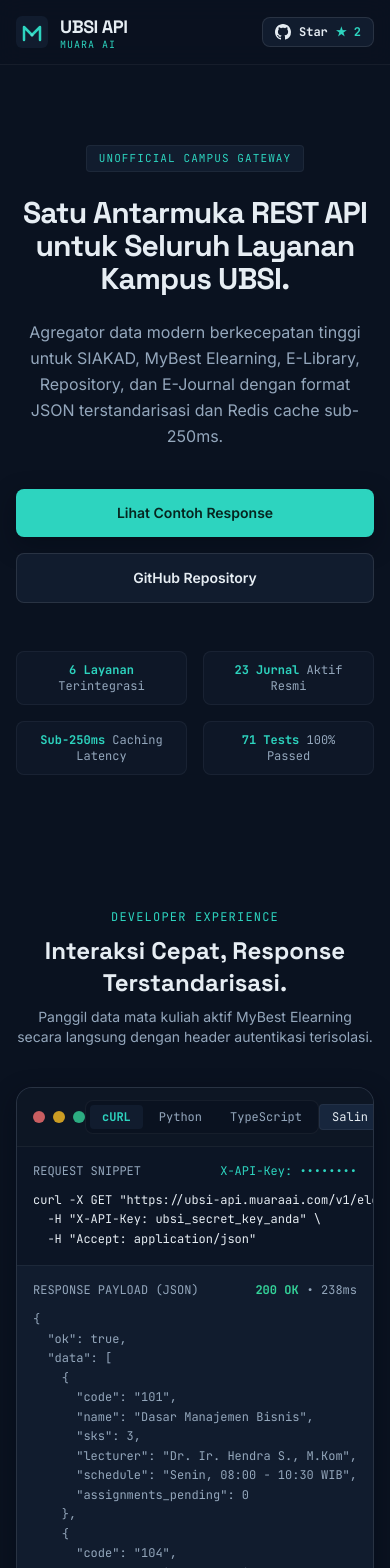
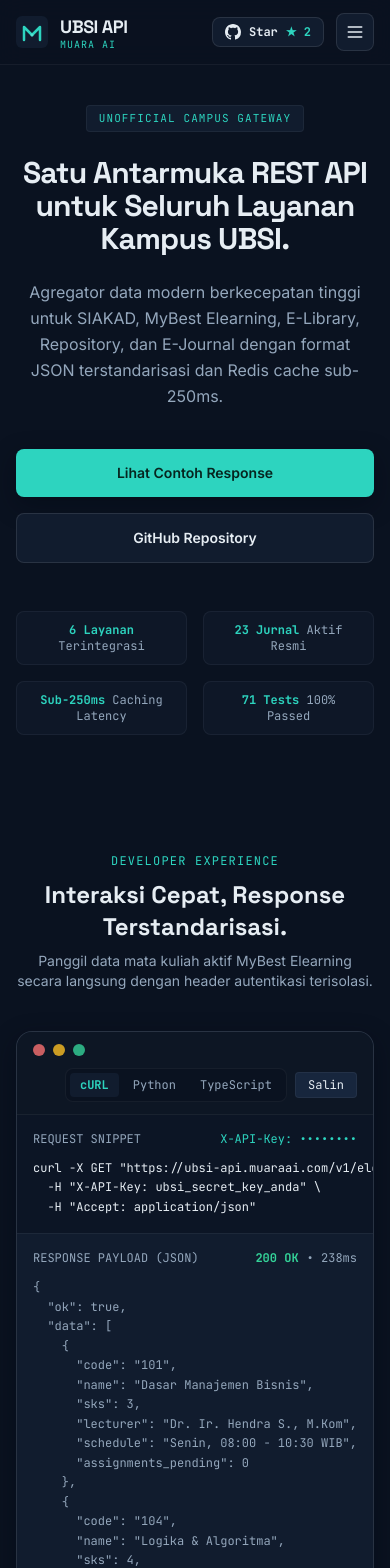
Before and after one commit to MuaraAI/UBSI-API, a Next.js app in the folder web/: page / in a window 390 px wide. Shown: the top 1568 px of the page. Built offline with nearby package versions, Linux system fonts and the light colour scheme; no server answers.

Commit message:
fix(web): improve mobile responsiveness, add mobile navbar drawer, and custom dark scrollbars

```diff
--- a/web/src/app/globals.css
+++ b/web/src/app/globals.css
@@ -28,6 +28,30 @@
   outline-offset: 2px;
 }
 
+/* Custom dark scrollbar for code blocks & pre elements */
+* {
+  scrollbar-width: thin;
+  scrollbar-color: #1E2D42 transparent;
+}
+
+::-webkit-scrollbar {
+  width: 5px;
+  height: 5px;
+}
+
+::-webkit-scrollbar-track {
+  background: transparent;
+}
+
+::-webkit-scrollbar-thumb {
+  background: #1E2D42;
+  border-radius: 4px;
+}
+
+::-webkit-scrollbar-thumb:hover {
+  background: #2DD4BF;
+}
+
 @media (prefers-reduced-motion: reduce) {
   * {
     animation-duration: 0.01ms !important;
--- a/web/src/components/CodeShowcase.tsx
+++ b/web/src/components/CodeShowcase.tsx
@@ -38,7 +38,7 @@
       {/* Terminal Window */}
       <div className="rounded-lg bg-[#111C2E] border border-white/10 shadow-float overflow-hidden">
         {/* macOS Window Title Bar */}
-        <div className="flex items-center justify-between px-4 py-3 bg-[#0D1624] border-b border-white/5">
+        <div className="flex flex-wrap items-center justify-between gap-3 px-4 py-3 bg-[#0D1624] border-b border-white/5">
           <div className="flex items-center gap-2">
             <span className="w-3 h-3 rounded-full bg-[#F87171]/80 inline-block" />
             <span className="w-3 h-3 rounded-full bg-[#FBBF24]/80 inline-block" />
@@ -48,13 +48,14 @@
             </span>
           </div>
 
+          <div className="flex items-center gap-2 ml-auto sm:ml-0">
             {/* Language Selector Tabs */}
             <div className="flex items-center gap-1 bg-[#0A1220] p-1 rounded-md border border-white/5">
               {(["curl", "python", "typescript"] as const).map((tab) => (
                 <button
                   key={tab}
                   onClick={() => setActiveTab(tab)}
-                className={`px-3 py-1 rounded text-xs font-mono transition-colors ${
+                  className={`px-2.5 py-1 rounded text-xs font-mono transition-colors ${
                     activeTab === tab
                       ? "bg-[#111C2E] text-[#2DD4BF] font-semibold"
                       : "text-[#94A7BC] hover:text-[#E6EDF3]"
@@ -68,11 +69,12 @@
             {/* Copy Button */}
             <button
               onClick={handleCopy}
-            className="inline-flex items-center gap-1.5 px-3 py-1 rounded bg-[#17263D] hover:bg-[#1C2F4C] text-xs font-mono text-[#E6EDF3] transition-colors border border-white/5"
+              className="inline-flex items-center gap-1.5 px-3 py-1 rounded bg-[#17263D] hover:bg-[#1C2F4C] text-xs font-mono text-[#E6EDF3] transition-colors border border-white/5 shrink-0"
               aria-label="Salin snippet kode"
             >
               <span>{copied ? "Disalin!" : "Salin"}</span>
             </button>
+          </div>
         </div>
 
         {/* Code & Response Grid */}
--- a/web/src/components/Hero.tsx
+++ b/web/src/components/Hero.tsx
@@ -26,7 +26,7 @@
   return (
     <section
       ref={heroRef}
-      className="relative pt-20 pb-16 md:pt-28 md:pb-24 px-4 sm:px-6 max-w-7xl mx-auto text-center flex flex-col items-center"
+      className="relative pt-10 pb-12 sm:pt-16 sm:pb-16 md:pt-24 md:pb-20 px-4 sm:px-6 max-w-7xl mx-auto text-center flex flex-col items-center"
     >
       {/* Decorative background glow */}
       <div
--- a/web/src/components/Navbar.tsx
+++ b/web/src/components/Navbar.tsx
@@ -1,10 +1,14 @@
-import React from "react";
+"use client";
+
+import React, { useState } from "react";
 import Link from "next/link";
 import { Monogram } from "./Monogram";
 
 export function Navbar({ starsCount = 2 }: { starsCount?: number }) {
+  const [mobileMenuOpen, setMobileMenuOpen] = useState(false);
+
   return (
-    <header className="sticky top-0 z-50 w-full border-b border-white/5 bg-[#0A1220]/80 backdrop-blur-md">
+    <header className="sticky top-0 z-50 w-full border-b border-white/5 bg-[#0A1220]/90 backdrop-blur-md">
       <div className="max-w-7xl mx-auto px-4 sm:px-6 h-16 flex items-center justify-between">
         {/* Brand */}
         <Link href="/" className="flex items-center gap-3 group focus:outline-none">
@@ -20,7 +24,7 @@
         </Link>
 
         {/* Navigation & Action */}
-        <div className="flex items-center gap-6">
+        <div className="flex items-center gap-3 sm:gap-6">
           <nav className="hidden md:flex items-center gap-6 text-sm text-[#94A7BC]">
             <a href="#showcase" className="hover:text-[#E6EDF3] transition-colors">
               Showcase
@@ -53,8 +57,59 @@
             <span className="font-semibold">Star</span>
             <span className="text-[#2DD4BF] font-bold">★ {starsCount}</span>
           </a>
+
+          {/* Mobile Menu Button */}
+          <button
+            onClick={() => setMobileMenuOpen(!mobileMenuOpen)}
+            className="md:hidden p-2 rounded-md bg-[#111C2E] border border-white/10 text-[#E6EDF3] hover:text-[#2DD4BF] transition-colors"
+            aria-label="Toggle navigation menu"
+          >
+            {mobileMenuOpen ? (
+              <svg className="w-5 h-5" fill="none" viewBox="0 0 24 24" stroke="currentColor">
+                <path strokeLinecap="round" strokeLinejoin="round" strokeWidth={2} d="M6 18L18 6M6 6l12 12" />
+              </svg>
+            ) : (
+              <svg className="w-5 h-5" fill="none" viewBox="0 0 24 24" stroke="currentColor">
+                <path strokeLinecap="round" strokeLinejoin="round" strokeWidth={2} d="M4 6h16M4 12h16M4 18h16" />
+              </svg>
+            )}
+          </button>
         </div>
       </div>
+
+      {/* Mobile Drawer Dropdown */}
+      {mobileMenuOpen && (
+        <div className="md:hidden border-b border-white/5 bg-[#0D1624] px-4 py-3 space-y-2">
+          <a
+            href="#showcase"
+            onClick={() => setMobileMenuOpen(false)}
+            className="block text-sm font-medium text-[#94A7BC] hover:text-[#2DD4BF] py-1 transition-colors"
+          >
+            Showcase
+          </a>
+          <a
+            href="#modules"
+            onClick={() => setMobileMenuOpen(false)}
+            className="block text-sm font-medium text-[#94A7BC] hover:text-[#2DD4BF] py-1 transition-colors"
+          >
+            Modul Layanan
+          </a>
+          <a
+            href="#quickstart"
+            onClick={() => setMobileMenuOpen(false)}
+            className="block text-sm font-medium text-[#94A7BC] hover:text-[#2DD4BF] py-1 transition-colors"
+          >
+            Quickstart (Instalasi)
+          </a>
+          <a
+            href="#contributors"
+            onClick={() => setMobileMenuOpen(false)}
+            className="block text-sm font-medium text-[#94A7BC] hover:text-[#2DD4BF] py-1 transition-colors"
+          >
+            Kontributor Mahasiswa
+          </a>
+        </div>
+      )}
     </header>
   );
 }
```
Lines whose indentation alone changed are shown as unchanged.
